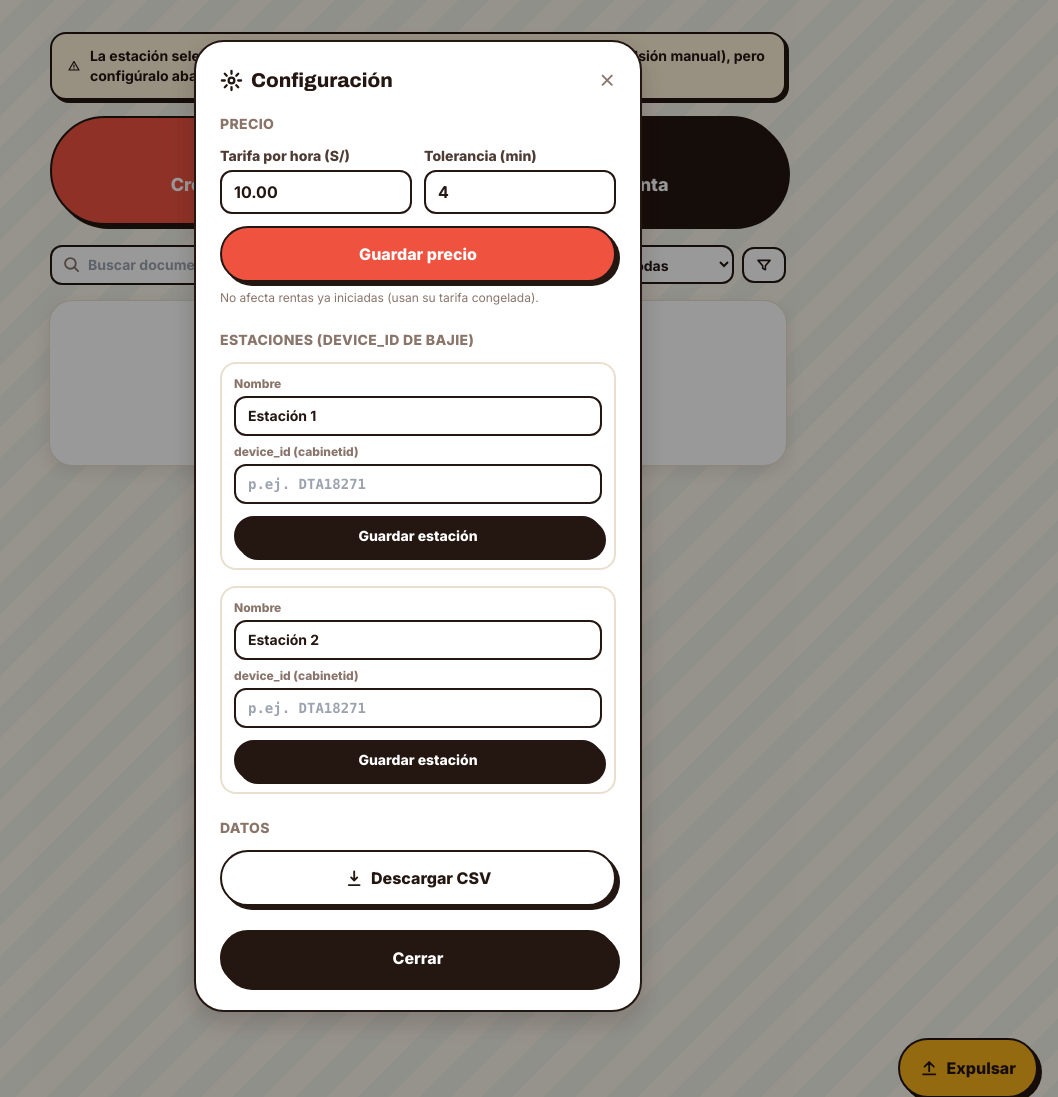
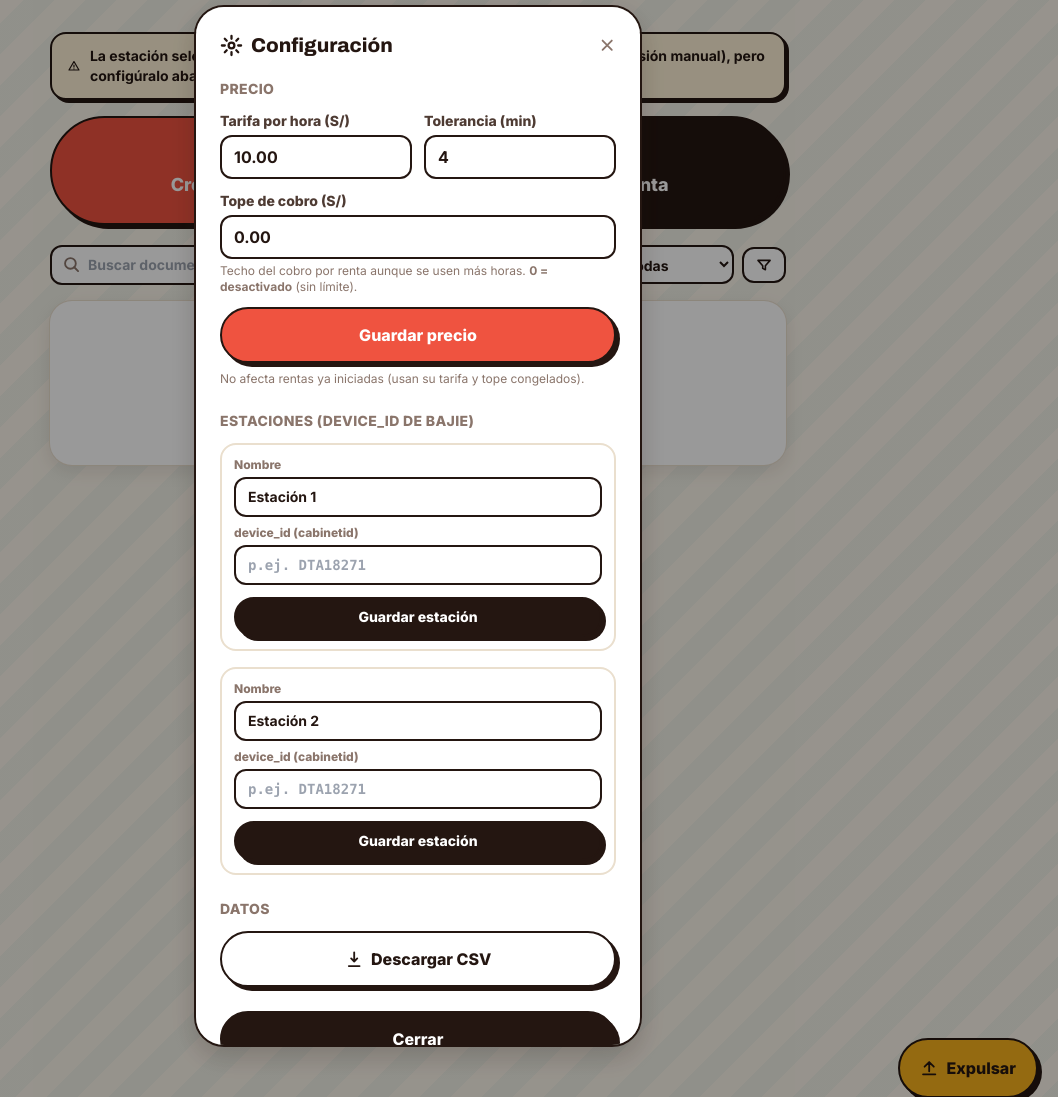
Before and after one commit to RecarGo2025/recargo-webapp-eventos, a FastAPI app: page /admin in a window 1280 px wide, after a click on "Configuración". Shown: the part 66-1163 px from the top of the page, without its empty margins (222-1280 px from the left). Run offline with FastAPI, Linux system fonts and the light colour scheme; the visitor is signed in with stand-in values (Sample User, id 1); data comes from the database, SQL or seed files in the repository; data that the repository does not hold is empty; grey boxes are pictures that could not be loaded.

Commit message:
Tope de cobro configurable (techo por renta)
Añade un techo de cobro en soles, opcional y configurable desde el panel
admin (Configuración → Tope de cobro). Aunque el usuario acumule más horas,
el monto nunca supera el tope. 0 = desactivado (sin límite).

- pricing.calcular_monto: nuevo arg tope_max (min(horas*tarifa, tope))
- rentals: snapshot tope_max_snapshot al crear (congelado como la tarifa);
  aplicado en finalize y en el view-model en vivo (flag tope_alcanzado)
- db: columna tope_max_snapshot + migración idempotente en init_db + seed
- admin: campo en config, validación, columnas tope en el CSV
- public/api: expone tope_max y tope_alcanzado para el contador en vivo
- JS: espejo del recorte en admin y pantalla del usuario
- UI: nota "tope S/…" y badge "Tope alcanzado" (ocultos si está en 0)

Co-Authored-By: Claude Opus 4.8 <noreply@anthropic.com>
Claude-Session: https://claude.ai/code/session_0119mTs5ng1pYEDFZsddNsuC

```diff
--- a/app/config.py
+++ b/app/config.py
@@ -49,3 +49,6 @@ TZ = ZoneInfo(TZ_NAME)
 # Defaults de configuración de negocio (solo para el seed inicial).
 DEFAULT_TARIFA_POR_HORA = "10.00"
 DEFAULT_TOLERANCIA_MIN = "4"
+# Tope de cobro (S/). 0 = desactivado (sin límite). Al crear la renta se congela
+# igual que la tarifa; no afecta rentas ya iniciadas.
+DEFAULT_TOPE_MAX = "0.00"
--- a/app/db.py
+++ b/app/db.py
@@ -47,6 +47,7 @@ CREATE TABLE IF NOT EXISTS rentals (
     status                  TEXT NOT NULL DEFAULT 'activa',
     tarifa_hora_snapshot    REAL NOT NULL,
     tolerancia_min_snapshot INTEGER NOT NULL,
+    tope_max_snapshot       REAL NOT NULL DEFAULT 0,
     amount_final            REAL,
     created_by              TEXT NOT NULL,
     eject_ok                INTEGER NOT NULL DEFAULT 0,
@@ -66,9 +67,20 @@ def init_db() -> None:
     conn = connect()
     try:
         conn.executescript(SCHEMA)
+        _migrate(conn)
         _seed(conn)
     finally:
         conn.close()
+
+
+def _migrate(conn: sqlite3.Connection) -> None:
+    """Migraciones idempotentes para bases ya creadas (CREATE IF NOT EXISTS no
+    agrega columnas nuevas a una tabla existente)."""
+    cols = {r["name"] for r in conn.execute("PRAGMA table_info(rentals)").fetchall()}
+    if "tope_max_snapshot" not in cols:
+        conn.execute(
+            "ALTER TABLE rentals ADD COLUMN tope_max_snapshot REAL NOT NULL DEFAULT 0"
+        )
 
 
 def _seed(conn: sqlite3.Connection) -> None:
@@ -76,6 +88,7 @@ def _seed(conn: sqlite3.Connection) -> None:
     defaults = {
         "tarifa_por_hora": config.DEFAULT_TARIFA_POR_HORA,
         "tolerancia_min": config.DEFAULT_TOLERANCIA_MIN,
+        "tope_max": config.DEFAULT_TOPE_MAX,
     }
     for k, v in defaults.items():
         conn.execute(
--- a/app/routes/public.py
+++ b/app/routes/public.py
@@ -86,6 +86,8 @@ def rental_api(rental_id: int):
             "server_now": timeutil.now_epoch(),
             "tarifa": r["tarifa"],
             "tolerancia": r["tolerancia"],
+            "tope_max": r["tope_max"],
+            "tope_alcanzado": r["tope_alcanzado"],
             "monto": r["monto"],
             "duracion_seg": r["duracion_seg"],
             "duracion_str": r["duracion_str"],
--- a/app/static/app.js
+++ b/app/static/app.js
@@ -7,8 +7,10 @@
   function horasCobradas(durMin, tol) {
     return Math.max(1, Math.ceil((durMin - tol) / 60));
   }
-  function calcMonto(durMin, tol, tarifa) {
-    return horasCobradas(durMin, tol) * tarifa;
+  function calcMonto(durMin, tol, tarifa, tope) {
+    var monto = horasCobradas(durMin, tol) * tarifa;
+    if (tope && tope > 0) monto = Math.min(monto, tope);
+    return monto;
   }
   function fmtDur(seg) {
     seg = Math.max(0, Math.floor(seg));
@@ -32,15 +34,21 @@
       var start = parseFloat(root.dataset.start);
       var tarifa = parseFloat(root.dataset.tarifa);
       var tol = parseFloat(root.dataset.tolerancia);
+      var tope = parseFloat(root.dataset.tope) || 0;
       var offset = parseFloat(root.dataset.serverNow) - Date.now() / 1000;
       var timerEl = document.getElementById("timer");
       var montoEl = document.getElementById("monto");
+      var capEl = document.getElementById("tope-aviso");
 
       function tick() {
         var now = Date.now() / 1000 + offset;
         var durSeg = Math.max(0, now - start);
         timerEl.textContent = fmtDur(durSeg);
-        montoEl.textContent = calcMonto(durSeg / 60, tol, tarifa).toFixed(2);
+        montoEl.textContent = calcMonto(durSeg / 60, tol, tarifa, tope).toFixed(2);
+        if (capEl) {
+          var capped = tope > 0 && horasCobradas(durSeg / 60, tol) * tarifa > tope;
+          capEl.classList.toggle("hidden", !capped);
+        }
       }
       tick();
       setInterval(tick, 1000);
@@ -97,11 +105,17 @@
           var start = parseFloat(row.dataset.start);
           var tarifa = parseFloat(row.dataset.tarifa);
           var tol = parseFloat(row.dataset.tolerancia);
+          var tope = parseFloat(row.dataset.tope) || 0;
           var durSeg = Math.max(0, now - start);
           var t = row.querySelector("[data-timer]");
           var mo = row.querySelector("[data-monto]");
           if (t) t.textContent = fmtDur(durSeg);
-          if (mo) mo.textContent = calcMonto(durSeg / 60, tol, tarifa).toFixed(2);
+          if (mo) mo.textContent = calcMonto(durSeg / 60, tol, tarifa, tope).toFixed(2);
+          var nota = row.querySelector("[data-tope-nota]");
+          if (nota) {
+            var capped = tope > 0 && horasCobradas(durSeg / 60, tol) * tarifa > tope;
+            nota.style.display = capped ? "" : "none";
+          }
         });
       }
       tickRows();
--- a/app/templates/admin_panel.html
+++ b/app/templates/admin_panel.html
@@ -77,7 +77,7 @@
       {% endif %}
       {% for r in rentals %}
       <article class="sticker p-4"
-               {% if r.status == 'activa' %}data-live="1" data-start="{{ r.start_at }}" data-tarifa="{{ r.tarifa }}" data-tolerancia="{{ r.tolerancia }}"{% endif %}>
+               {% if r.status == 'activa' %}data-live="1" data-start="{{ r.start_at }}" data-tarifa="{{ r.tarifa }}" data-tolerancia="{{ r.tolerancia }}" data-tope="{{ r.tope_max }}"{% endif %}>
         <div class="flex items-start justify-between gap-3">
           <div class="min-w-0">
             <div class="flex flex-wrap items-center gap-2">
@@ -94,6 +94,10 @@
           <div class="shrink-0 text-right">
             <p class="font-mono text-base font-extrabold tabular-nums text-ink" data-timer>{{ r.duracion_str }}</p>
             <p class="font-display text-xl text-coral">S/ <span data-monto>{{ '%.2f'|format(r.monto) }}</span></p>
+            {% if r.tope_max %}
+            <p class="mt-0.5 text-[11px] font-bold text-ink-mute" data-tope-nota
+               {% if not r.tope_alcanzado %}style="display:none"{% endif %}>tope S/ {{ '%.2f'|format(r.tope_max) }}</p>
+            {% endif %}
           </div>
         </div>
         <div class="mt-3 flex items-center justify-between gap-2">
@@ -169,9 +173,15 @@
           <input name="tolerancia_min" value="{{ cfg.tolerancia_min }}" inputmode="numeric"
                  class="w-full rounded-xl border-2 border-ink px-3 py-2 font-bold outline-none">
         </label>
+        <label class="col-span-2 block">
+          <span class="mb-1 block text-sm font-extrabold text-ink-soft">Tope de cobro (S/)</span>
+          <input name="tope_max" value="{{ cfg.tope_max }}" inputmode="decimal" placeholder="0 = sin tope"
+                 class="w-full rounded-xl border-2 border-ink px-3 py-2 font-bold outline-none">
+          <span class="mt-1 block text-xs text-ink-mute">Techo del cobro por renta aunque se usen más horas. <b>0 = desactivado</b> (sin límite).</span>
+        </label>
         <div class="col-span-2 flex flex-col gap-2">
           <button class="btn btn-coral w-full">Guardar precio</button>
-          <span class="text-xs text-ink-mute">No afecta rentas ya iniciadas (usan su tarifa congelada).</span>
+          <span class="text-xs text-ink-mute">No afecta rentas ya iniciadas (usan su tarifa y tope congelados).</span>
         </div>
       </form>
 
```
Also changed, not shown: app/pricing.py (+14 -3 lines), app/rentals.py (+13 -4 lines), app/routes/admin.py (+14 -5 lines), app/templates/public_rental.html (+8 -2 lines), README.md, app/static/vibra.css.
